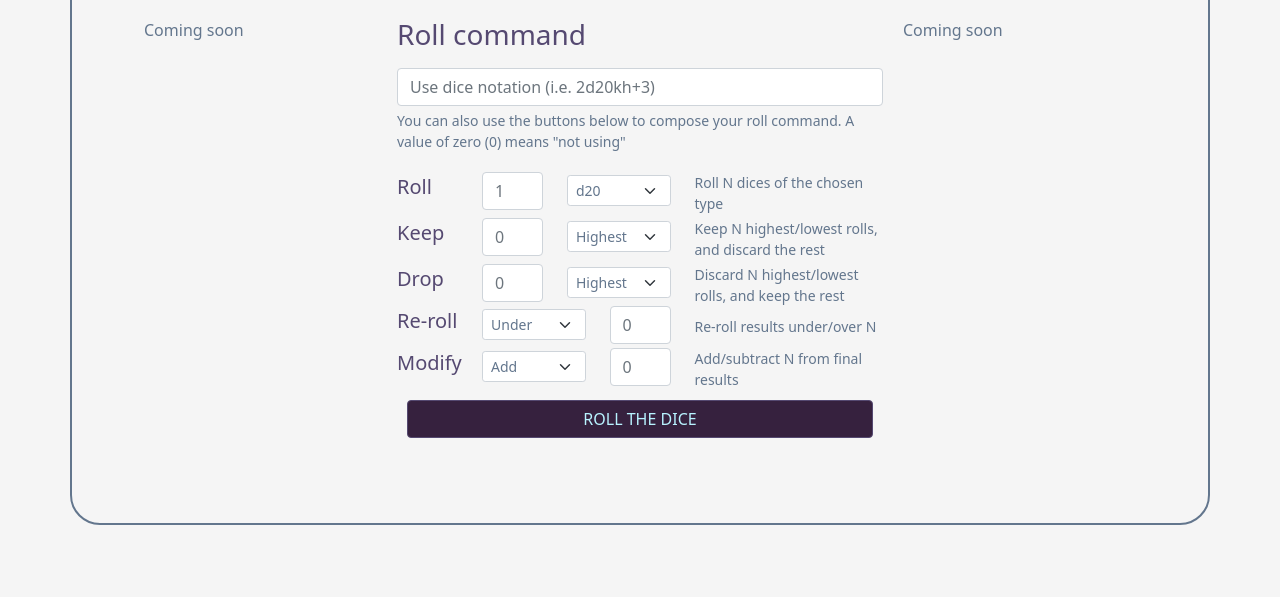
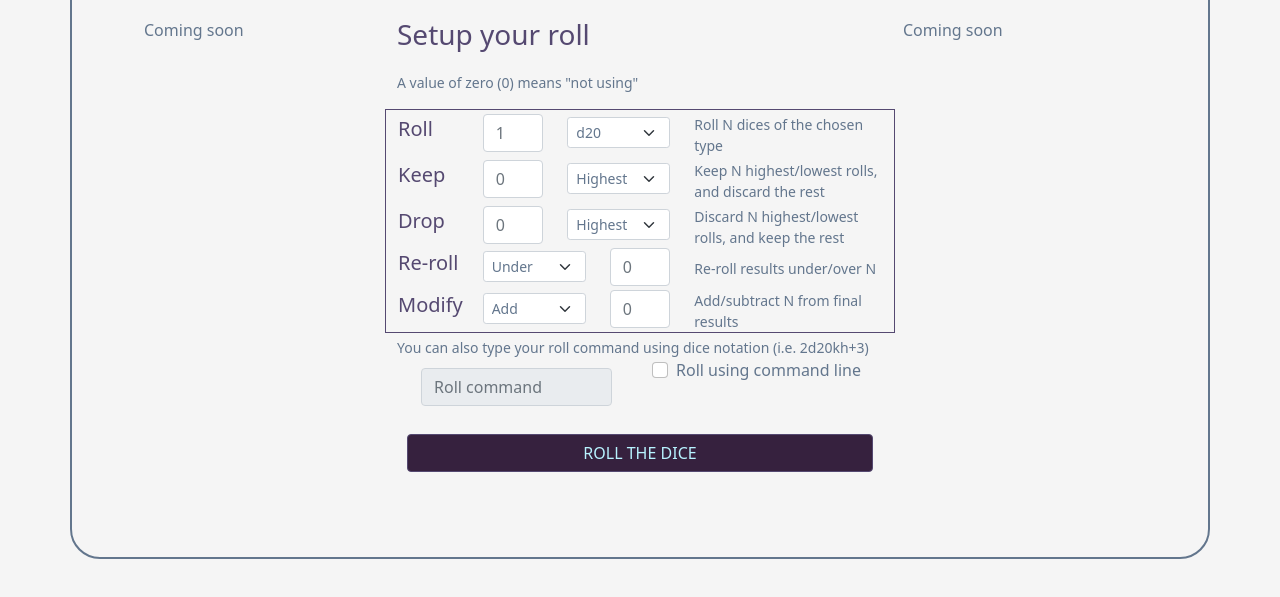
Before and after one commit to fbatisteti/DiceRoller, a plain HTML site: page index.html in a window 1280 px wide. Shown: the part 169-766 px from the top of the page. Drawn offline with nearby package versions, Linux system fonts and the light colour scheme.

Commit message:
Roll command usage correction, and some minor visual changes

```diff
--- a/css/base.css
+++ b/css/base.css
@@ -73,6 +73,10 @@ html, body {
     font-size: large;
 }
 
+.border-focus {
+    border: 1px solid var(--color2);
+}
+
 .btn-overlay, .btn-overlay:hover {
     background-color: var(--color1);
     border-color: var(--color2);
--- a/index.html
+++ b/index.html
@@ -34,21 +34,17 @@
                         <div class="col-6 box">
 
                             <div class="row">
-                                <form>
-                                    <div class="mb-3">
-                                        <label for="rollCommand" class="form-label">
-                                            <h3 class="text1">Roll command</h3>
-                                        </label>
+                                <div class="mb-3">
+                                    <label for="rollCommand" class="form-label">
+                                        <h3 class="text1">Setup your roll</h3>
+                                    </label>
 
-                                        <input type="text" class="form-control" id="rollCommand" aria-describedby="rollCommandHelp" placeholder="Use dice notation (i.e. 2d20kh+3)">
-
-                                        <div id="rollCommandHelp" class="form-text text2">You can also use the buttons below to compose your roll command. A value of zero (0) means "not using"</div>
-                                    </div>
-                                </form>
+                                    <div id="rollCommandHelp" class="form-text text2">A value of zero (0) means "not using"</div>
+                                </div>
                             </div>
 
                             <div class="row">
-                                <div class="container">
+                                <div class="container border-focus" id="setup">
 
                                     <div class="row align-items-center justify-content-start">
                                         <div class="col-2">
@@ -164,6 +160,29 @@
                                 </div>
                             </div>
 
+                            <div class="row">
+                                <div id="rollCommandHelp" class="form-text text2">You can also type your roll command using dice notation (i.e. 2d20kh+3)</div>
+                            </div>
+
+                            <div class="row">
+                                <div class="col-6">
+                                    <div class="form-check form-check-inline">
+                                        <div class="mb-3" style="margin: 10px 0 0 0;">
+                                            <input type="text" class="form-control" id="rollCommand" aria-describedby="rollCommandHelp" placeholder="Roll command" disabled>
+                                        </div>
+                                    </div>
+                                </div>
+
+                                <div class="col-6">
+                                    <div class="form-check form-check-inline">
+                                        <input class="form-check-input" type="checkbox" id="useRollCommand" onchange="setUseRollCommand()">
+                                        <label class="form-check-label" for="useRollCommand">
+                                            Roll using command line
+                                        </label>
+                                    </div>
+                                </div>
+                            </div>
+
                             <div class="row" style="padding: 10px">
 
                                 <div class="d-grid gap-2">
--- a/main.js
+++ b/main.js
@@ -22,6 +22,22 @@ let rerollNum;
 let rerollType;
 let modNum;
 let modType;
+
+let useRollCommand = false;
+
+function setUseRollCommand() {
+    useRollCommand = document.getElementById("useRollCommand").checked;
+
+    if (useRollCommand) {
+        document.getElementById("rollCommand").removeAttribute('disabled')
+        document.getElementById("setup").classList.remove("border-focus")
+        document.getElementById("rollCommand").classList.add("border-focus")
+    } else {
+        document.getElementById("rollCommand").setAttribute('disabled', 'disabled')
+        document.getElementById("setup").classList.add("border-focus")
+        document.getElementById("rollCommand").classList.remove("border-focus")
+    }
+}
 
 function applyValues() {
     diceToRoll = (document.getElementById('diceToRoll').value >= 1) ? document.getElementById('diceToRoll').value : 1;
@@ -61,9 +77,12 @@ function formatResults(resultArray) {
 function rollTheDice() {
     document.getElementById('result').classList.remove("error");
     document.getElementById('result').classList.remove("result");
-    applyValues();
 
-    document.getElementById('rollCommand').value = diceToRoll + faces + keepType + keepNum + dropType + dropNum + rerollType + rerollNum + modType + modNum;
+    if (!useRollCommand) {
+        applyValues();
+
+        document.getElementById('rollCommand').value = diceToRoll + faces + keepType + keepNum + dropType + dropNum + rerollType + rerollNum + modType + modNum;
+    }
 
     let rollLine = breakRollString(document.getElementById('rollCommand').value);
 
```
